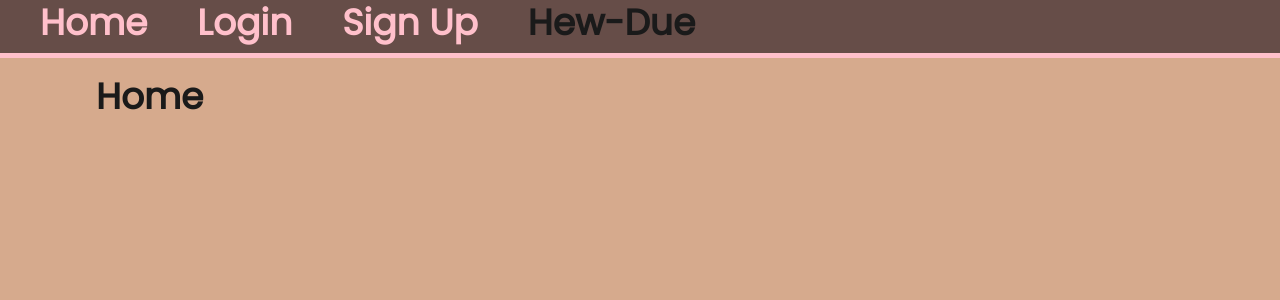
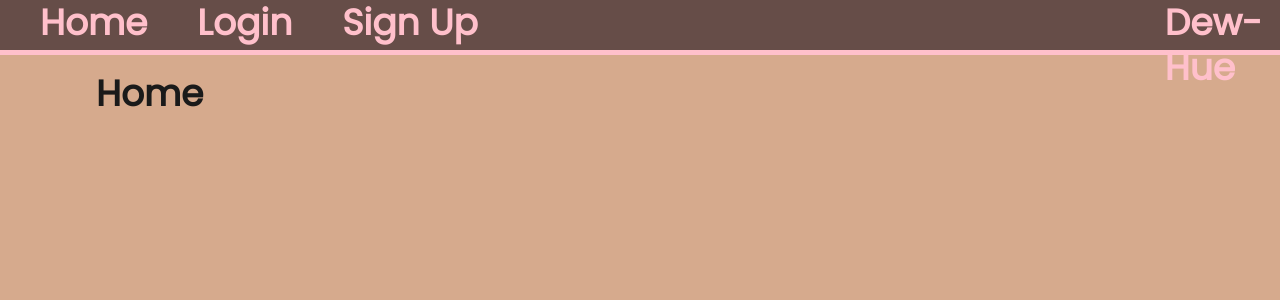
Before and after one commit to HMasese/Dew-Hue, a React (Vite) app in the folder client/: page / in a window 1280 px wide. Shown: the top 300 px of the page. Built offline with nearby package versions, Linux system fonts and the light colour scheme.

Commit message:
corrected wrong title...

```diff
--- a/client/src/components/NavigationBar.css
+++ b/client/src/components/NavigationBar.css
@@ -25,7 +25,7 @@ a:hover {
     color: pink !important;
 }
 
-#HewDue {
+#Dew-Hue {
     color: pink;
     position: fixed;
     left: 91%;
--- a/client/src/components/NavigationBar.tsx
+++ b/client/src/components/NavigationBar.tsx
@@ -20,7 +20,7 @@ const NavigationBar = () => {
             <h1 className="m-0">Sign Up</h1>
           </Link>
         </li>
-              <h1 id="Dew-Hue">Hew-Due</h1>
+              <h1 id="Dew-Hue">Dew-Hue</h1>
       </ul>
     </body>
   );
```
